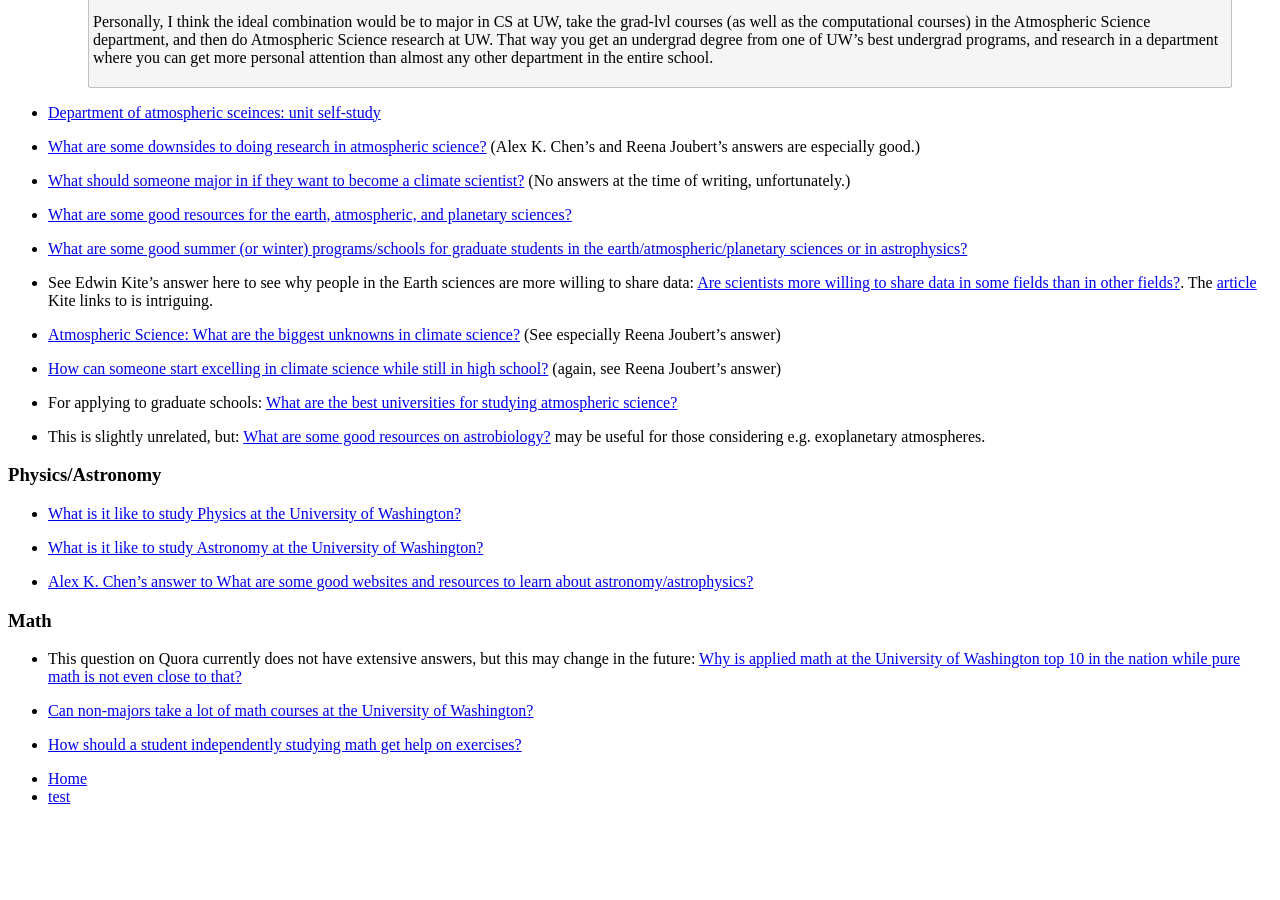
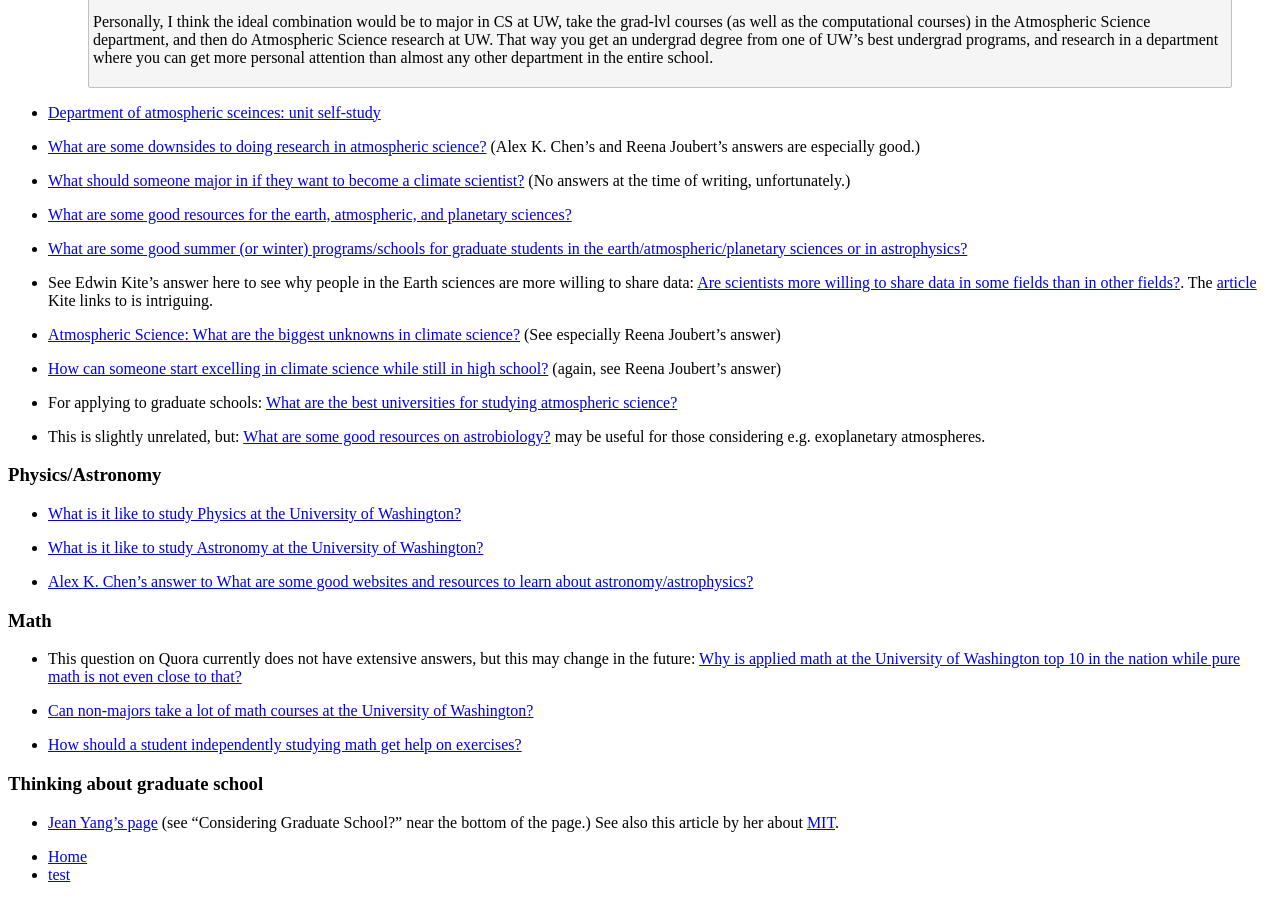
Before and after one commit to riceissa/abc, a Jekyll site: the page built from uw.markdown, in a window 1280 px wide and 900 px high, scrolled down 2256 px. Built offline with Jekyll 4.4.1, drawn with Linux system fonts in a browser that asks for light colours; Markdown is read by kramdown in place of the engine named in the settings; before the commit the page ends 3078 px from its top, so only the background shows below that.

Commit message:
add jean yang's pages

```diff
--- a/uw.markdown
+++ b/uw.markdown
@@ -183,3 +183,7 @@ In particular, Alex K. Chen says:
 - [Can non-majors take a lot of math courses at the University of Washington?](https://www.quora.com/Can-non-majors-take-a-lot-of-math-courses-at-the-University-of-Washington)
 
 - [How should a student independently studying math get help on exercises?](https://www.quora.com/How-should-a-student-independently-studying-math-get-help-on-exercises)
+
+### Thinking about graduate school
+
+- [Jean Yang’s page](http://jeanyang.com/) (see “Considering Graduate School?” near the bottom of the page.) See also this article by her about [MIT](https://medium.com/p/c6162458ef83).
```
